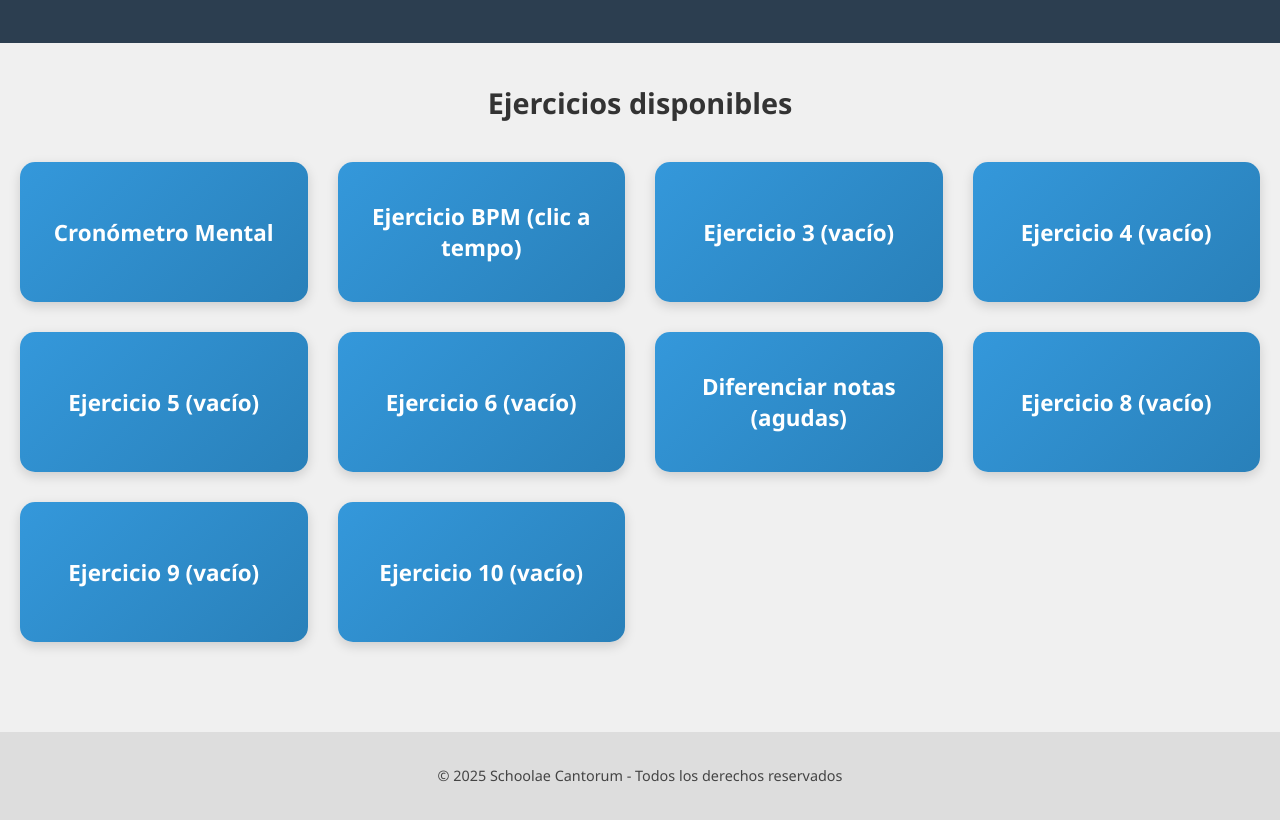
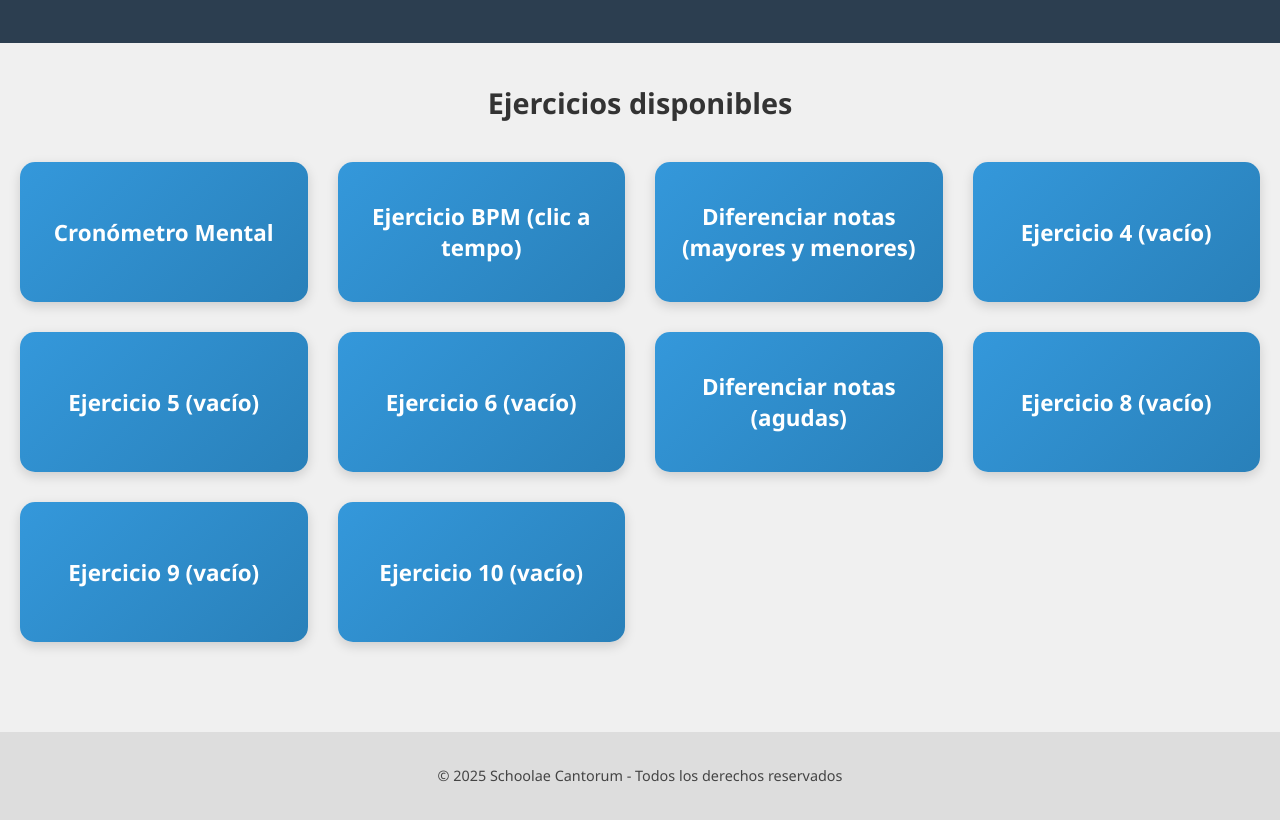
Before and after one commit to CesarRicardo95/schoolae-ejercicios, a plain HTML site: page index.html in a window 1280 px wide. Shown: the part 126-946 px from the top of the page. Drawn offline with Linux system fonts and the light colour scheme.

Commit message:
Update index.html

```diff
--- a/index.html
+++ b/index.html
@@ -17,7 +17,7 @@
       <div class="grid">
         <a class="ejercicio" href="cronometro.html">Cronómetro Mental</a>
         <a class="ejercicio" href="bpm.html">Ejercicio BPM (clic a tempo)</a>
-        <a class="ejercicio" href="#">Ejercicio 3 (vacío)</a>
+        <a class="ejercicio" href="acordes">Diferenciar notas (mayores y menores)</a>
         <a class="ejercicio" href="#">Ejercicio 4 (vacío)</a>
         <a class="ejercicio" href="#">Ejercicio 5 (vacío)</a>
         <a class="ejercicio" href="#">Ejercicio 6 (vacío)</a>
```
